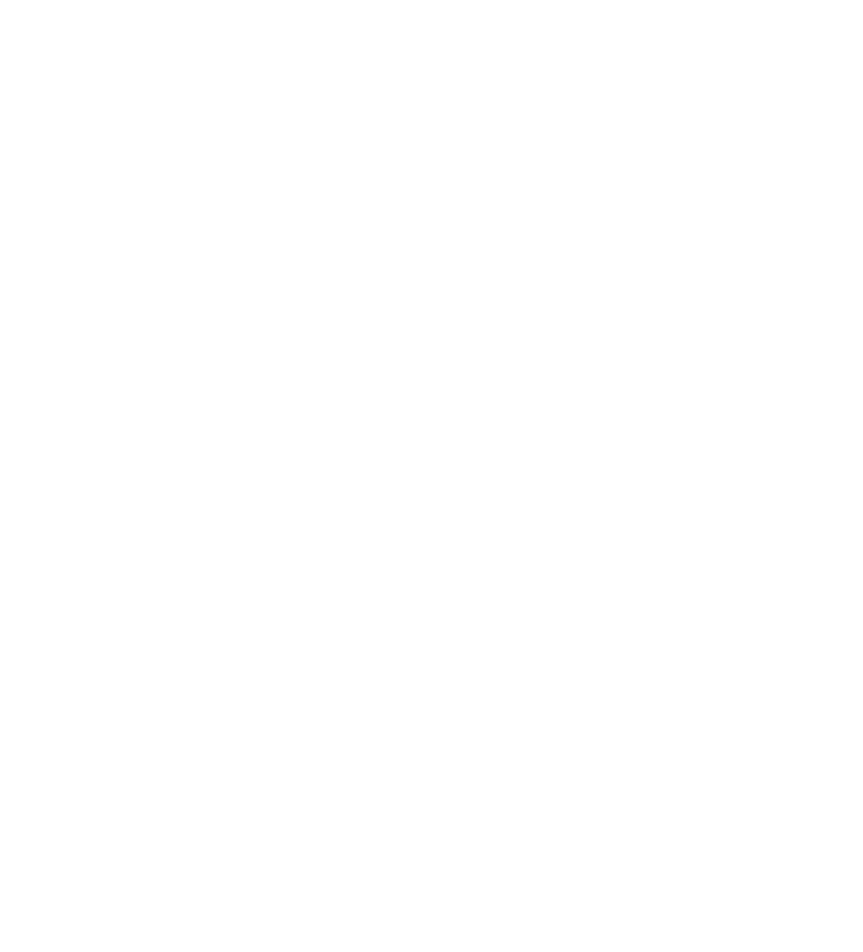
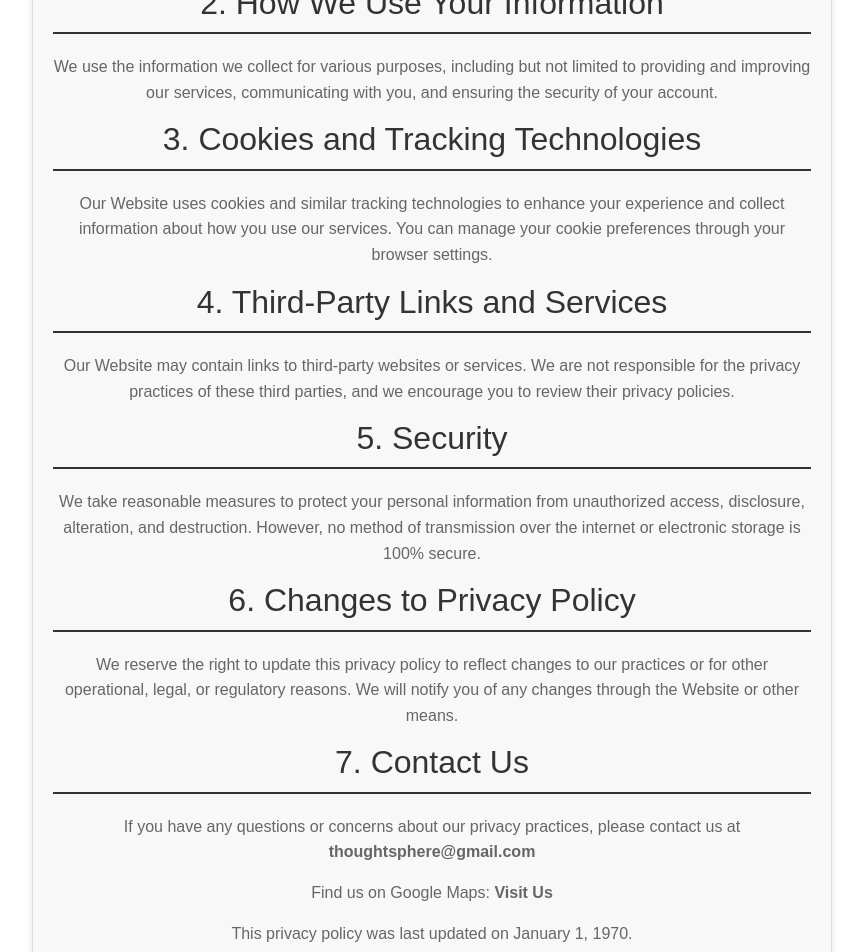
Before and after one commit to Hassaan-T075/thoughtsphere, a React (Create React App) app: page /privacy-policy in a window 1280 px wide. Before the commit this address had no page. Shown: the part 320-1272 px from the top of the page, without its empty margins (208-1071 px from the left). Before the commit the page ends 800 px from the top, so only its background shows below. Built offline with nearby package versions, Linux system fonts and the light colour scheme; a web font is replaced by a local one.

Commit message:
feat: add privacy policy and about pages

```diff
--- a/package.json
+++ b/package.json
@@ -14,6 +14,7 @@
     "axios": "^1.6.2",
     "bootstrap": "^5.3.2",
     "bootstrap-icons": "^1.11.1",
+    "boxicons": "^2.1.4",
     "react": "^18.2.0",
     "react-bootstrap": "^2.9.1",
     "react-dom": "^18.2.0",
--- a/src/App.js
+++ b/src/App.js
@@ -14,6 +14,8 @@
 import './App.scss'
 import Bookmarks from './blogs/Bookmarks';
 import Logout from './auth/Logout';
+import Policy from './services/Policy';
+import About from './services/About';
 
 function App() {
 
@@ -36,6 +38,8 @@
           <Route exact path="/blogs/edit-blog" element={<EditBlogs />}></Route>
           <Route exact path="/blogs/view-blog" element={<ViewBlog />}></Route>
           <Route exact path="/notifications" element={<Notifications />}></Route>
+          <Route exact path="/privacy-policy" element={<Policy />}></Route>
+          <Route exact path="/about-us" element={<About />}></Route>
         </Routes>
 
       </div>
--- a/src/home/Homepage.js
+++ b/src/home/Homepage.js
@@ -2,6 +2,7 @@
 import { Navbar, Nav, Container } from 'react-bootstrap';
 import { Outlet } from 'react-router-dom';
 import Sidebar from './Sidebar'
+import 'boxicons/css/boxicons.min.css';
 
 const HomePage = () => {
   return (
@@ -24,12 +25,10 @@
         <Container>
           <span className="text-white">© 2023 Thoughtsphere</span>
           <Nav className="justify-content-end">
-            <Nav.Link href="/privacy">Privacy Policy</Nav.Link>
-            <Nav.Link href="/terms">Terms of Use</Nav.Link>
-            {/* Social Media Icons */}
-            <Nav.Link href="https://facebook.com"><i className="bx bxl-facebook"></i></Nav.Link>
-            <Nav.Link href="https://twitter.com"><i className="bx bxl-twitter"></i></Nav.Link>
-            <Nav.Link href="https://instagram.com"><i className="bx bxl-instagram"></i></Nav.Link>
+            <Nav.Link href="/privacy-policy">Privacy Policy</Nav.Link>
+            <Nav.Link href="/about-us">About Us</Nav.Link>
+            <Nav.Link href="https://facebook.com" target="_blank" rel="noopener noreferrer"><i className="bx bxl-facebook bx-tada-hover"></i></Nav.Link>
+            <Nav.Link href="https://web.whatsapp.com" target="_blank" rel="noopener noreferrer"><i className="bx bxl-whatsapp bx-tada-hover"></i></Nav.Link>
           </Nav>
         </Container>
       </Navbar>
--- a/src/home/Sidebar.js
+++ b/src/home/Sidebar.js
@@ -24,19 +24,19 @@
     },
     {
         display: 'Notifications',
-        icon: <i className='bx bx-receipt'></i>,
+        icon: <i className='bx bx-bell'></i>,
         to: 'notif',
         section: 'notif'
     },
     {
         display: 'Bookmarks',
-        icon: <i className='bx bx-user'></i>,
+        icon: <i className='bx bx-bookmarks'></i>,
         to: 'bookmarks',
         section: 'bookmarks'
     },
     {
         display: 'Log out',
-        icon: <i className='bx bx-user'></i>,
+        icon: <i className='bx bx-log-out'></i>,
         to: 'logout',
         section: 'logout'
     },
@@ -81,7 +81,6 @@
                 <Navbar.Collapse id="basic-navbar-nav">
                     <Nav className="ms-auto">
                         <Nav.Link href="/">Home</Nav.Link>
-                        {/* <Nav.Link href="/thoughts">Thoughts</Nav.Link> */}
                         <Nav.Link href="/profile">Profile</Nav.Link>
                     </Nav>
                 </Navbar.Collapse>
--- /dev/null
+++ b/src/services/About.js
@@ -0,0 +1,65 @@
+import React from 'react';
+
+const About = () => {
+  const containerStyle = {
+    maxWidth: '800px',
+    margin: '0 auto',
+    padding: '20px',
+    fontFamily: 'Arial, sans-serif',
+    backgroundColor: '#f8f8f8',
+    border: '1px solid #ddd',
+    borderRadius: '5px',
+    boxShadow: '0 0 10px rgba(0, 0, 0, 0.1)',
+  };
+
+  const headingStyle = {
+    color: '#333',
+    borderBottom: '2px solid #333',
+    paddingBottom: '10px',
+    marginBottom: '20px',
+  };
+
+  const paragraphStyle = {
+    lineHeight: '1.6',
+    color: '#666',
+    marginBottom: '15px',
+  };
+
+  return (
+    <div style={containerStyle}>
+      <h1 style={headingStyle}>About Us</h1>
+
+      <p style={paragraphStyle}>
+        Welcome to ThoughtSphere! We are passionate about your interests and committed to providing a platform where
+        users can share, discover, explore content related to their interests.
+      </p>
+
+      <h2 style={headingStyle}>Our Mission</h2>
+
+      <p style={paragraphStyle}>
+        At ThoughtSphere, our mission is to let intrusive thoughts win. We strive to create a community where people
+        can engage in whatever the fuck they want in a positive and meaningful way.
+      </p>
+
+      <h2 style={headingStyle}>Our Team</h2>
+
+      <p style={paragraphStyle}>
+        Meet the dedicated individuals behind ThoughtSphere. Our team is composed of hard ass Viltrumites,
+        each bringing unique skills and expertise to ensure the success of our platform.
+      </p>
+
+      <h2 style={headingStyle}>Contact Us</h2>
+
+      <p style={paragraphStyle}>
+        We value your feedback and suggestions. If you have any questions or would like to get in touch with us, please reach out
+        at <strong><a href="mailto:thoughtsphere@gmail.com">thoughtsphere@gmail.com</a></strong>
+      </p>
+
+      <p style={paragraphStyle}>
+        Thank you for being a part of the ThoughtSphere community!
+      </p>
+    </div>
+  );
+};
+
+export default About;
--- /dev/null
+++ b/src/services/Policy.js
@@ -0,0 +1,96 @@
+import React from 'react';
+
+const Policy = () => {
+    const containerStyle = {
+        maxWidth: '800px',
+        margin: '0 auto',
+        padding: '20px',
+        fontFamily: 'Arial, sans-serif',
+        backgroundColor: '#f8f8f8',
+        border: '1px solid #ddd',
+        borderRadius: '5px',
+        boxShadow: '0 0 10px rgba(0, 0, 0, 0.1)',
+    };
+
+    const headingStyle = {
+        color: '#333',
+        borderBottom: '2px solid #333',
+        paddingBottom: '10px',
+        marginBottom: '20px',
+    };
+
+    const paragraphStyle = {
+        lineHeight: '1.6',
+        color: '#666',
+        marginBottom: '15px',
+    };
+
+    return (
+        <div style={containerStyle}>
+            <h1 style={headingStyle}>Privacy Policy</h1>
+
+            <p style={paragraphStyle}>
+                Welcome to ThoughtSphere! We are committed to protecting your privacy
+                and ensuring you have a positive experience while using our services.
+            </p>
+
+            <h2 style={headingStyle}>1. Information We Collect</h2>
+
+            <p style={paragraphStyle}>
+                We may collect personal information such as your name, email address, and other relevant details
+                when you register an account or interact with our Website.
+            </p>
+
+            <h2 style={headingStyle}>2. How We Use Your Information</h2>
+
+            <p style={paragraphStyle}>
+                We use the information we collect for various purposes, including but not limited to providing
+                and improving our services, communicating with you, and ensuring the security of your account.
+            </p>
+
+            <h2 style={headingStyle}>3. Cookies and Tracking Technologies</h2>
+
+            <p style={paragraphStyle}>
+                Our Website uses cookies and similar tracking technologies to enhance your experience and collect
+                information about how you use our services. You can manage your cookie preferences through your browser settings.
+            </p>
+
+            <h2 style={headingStyle}>4. Third-Party Links and Services</h2>
+
+            <p style={paragraphStyle}>
+                Our Website may contain links to third-party websites or services. We are not responsible for the
+                privacy practices of these third parties, and we encourage you to review their privacy policies.
+            </p>
+
+            <h2 style={headingStyle}>5. Security</h2>
+
+            <p style={paragraphStyle}>
+                We take reasonable measures to protect your personal information from unauthorized access, disclosure,
+                alteration, and destruction. However, no method of transmission over the internet or electronic storage is 100% secure.
+            </p>
+
+            <h2 style={headingStyle}>6. Changes to Privacy Policy</h2>
+
+            <p style={paragraphStyle}>
+                We reserve the right to update this privacy policy to reflect changes to our practices or for other operational,
+                legal, or regulatory reasons. We will notify you of any changes through the Website or other means.
+            </p>
+
+            <h2 style={headingStyle}>7. Contact Us</h2>
+
+            <p style={paragraphStyle}>
+                If you have any questions or concerns about our privacy practices, please contact us at <strong><a href="mailto:thoughtsphere@gmail.com">thoughtsphere@gmail.com</a></strong>
+            </p>
+
+            <p style={paragraphStyle}>
+                Find us on Google Maps: <strong><a href="https://www.google.com/maps" target="_blank" rel="noopener noreferrer">Visit Us</a></strong>
+            </p>
+
+            <p style={paragraphStyle}>
+                This privacy policy was last updated on January 1, 1970.
+            </p>
+        </div>
+    );
+};
+
+export default Policy;
```
Also changed, not shown: src/auth/Signup.js (+35 -46 lines), 1 other file (tests, documents, lock files or other folders).
